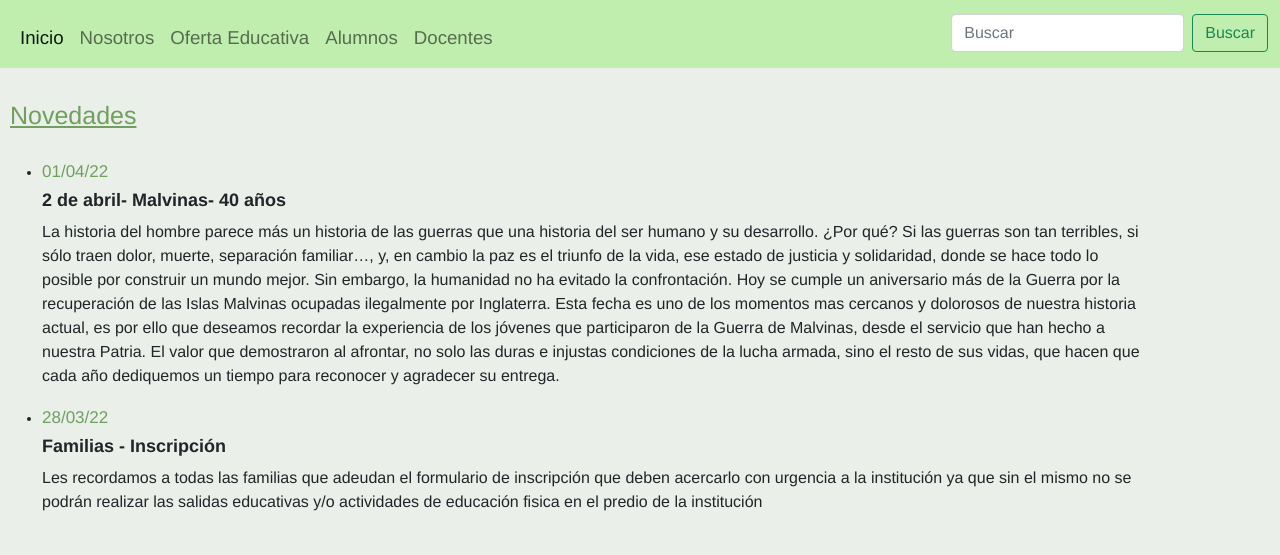
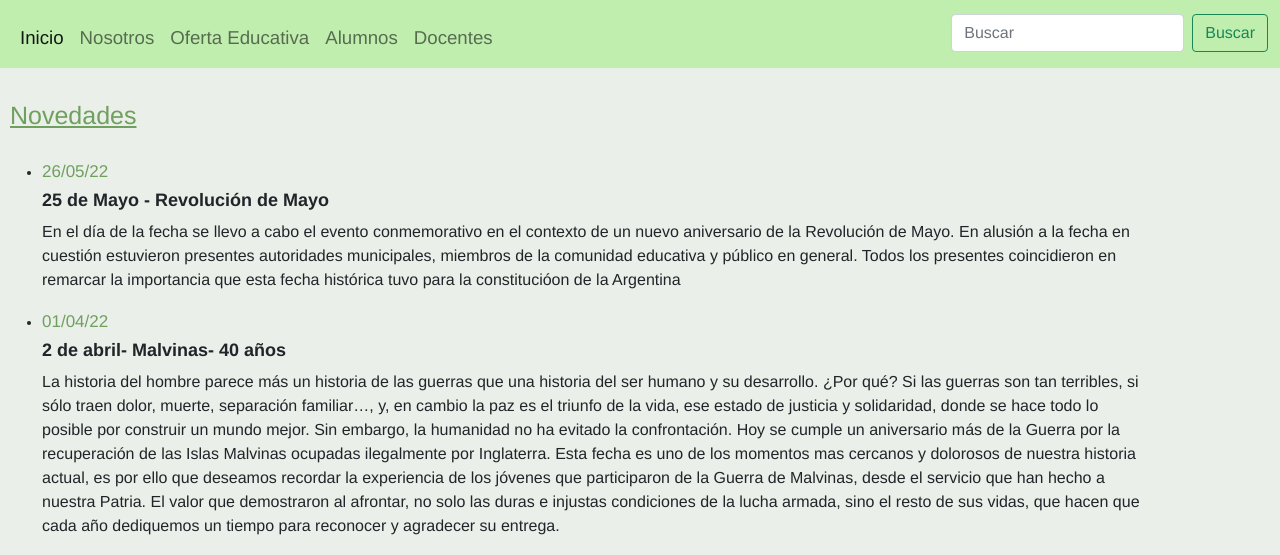
Before and after one commit to Nicov55/Desarrollo-Web-Escuela-Secundaria-X, a website: page index.html in a window 1280 px wide. Shown: the part 202-757 px from the top of the page. Drawn offline with nearby package versions, Linux system fonts and the light colour scheme.

Commit message:
actualizacion de index

```diff
--- a/index.html
+++ b/index.html
@@ -74,6 +74,14 @@
                   <ul>
 
                     &nbsp;
+
+          <li><h5>26/05/22</h5>
+              <h4>25 de Mayo - Revolución de Mayo</h4>
+              <p>
+                En el día de la fecha se llevo a cabo el evento conmemorativo en el contexto de un nuevo aniversario de la Revolución de Mayo. En alusión a la fecha en cuestión estuvieron presentes autoridades municipales, miembros de la comunidad educativa y público en general. Todos los presentes coincidieron en remarcar la importancia que esta fecha histórica tuvo para la constitucióon de la Argentina
+              </p>
+              </li></p>
+                </li>
               <li><h5>01/04/22</h5>
               <h4>2 de abril- Malvinas- 40 años</h4>
               <p>
```
Also changed, not shown: public/acto.jpg (added), 1 other file.
